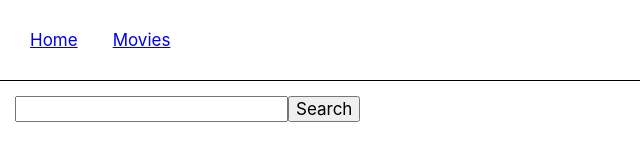
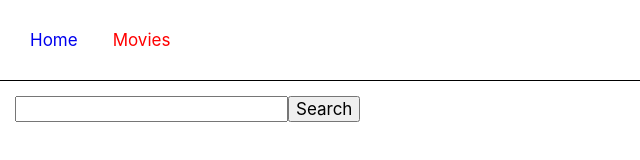
Before and after one commit to artipavl/goit-react-hw-05-movies, a React (Create React App) app: page /goit-react-hw-05-movies/movies in a window 1280 px wide. Shown: the top 160 px of the page, without its empty margins (0-640 px from the left). Built offline with nearby package versions, Linux system fonts and the light colour scheme.

Commit message:
fix data and nav

```diff
--- a/src/components/App.jsx
+++ b/src/components/App.jsx
@@ -13,7 +13,7 @@ export function App() {
     <div className="App">
       <Routes>
         <Route path="/" element={<Home />}>
-          <Route path="/" element={<TrendingList />} />
+          <Route index element={<TrendingList />} />
           <Route path="movies" element={<Movies />} />
           <Route path="movies/:movieId" element={<MovieDetails />}>
             <Route path="cast" element={<Cast />} />
--- a/src/components/Header/Style.js
+++ b/src/components/Header/Style.js
@@ -1,4 +1,4 @@
-import { Link } from 'react-router-dom';
+import { NavLink } from 'react-router-dom';
 import styled from 'styled-components';
 
 export const HeaderPage = styled.header`
@@ -12,8 +12,13 @@ export const Nav = styled.nav`
   height: 100%;
 `;
 
-export const NaveLink = styled(Link)`
-display: block;
-height: 100%;
-padding: 10px;
-`
+export const NaveLink = styled(NavLink)`
+  display: block;
+  height: 100%;
+  padding: 10px;
+  text-decoration: none;
+
+  &.active{
+    color: red;
+  }
+`;
--- a/src/components/TrendingList/TrendingList.jsx
+++ b/src/components/TrendingList/TrendingList.jsx
@@ -8,6 +8,13 @@ const TrendingList = () => {
 
   useEffect(() => {
     getTrending()
+      .then(data =>
+        data.map(({ id, original_title, name }) => ({
+          id,
+          original_title,
+          name,
+        }))
+      )
       .then(data => setData(data))
       .catch(console.error);
   }, []);
--- a/src/pages/Movies.jsx
+++ b/src/pages/Movies.jsx
@@ -14,6 +14,13 @@ const Movies = () => {
   useEffect(() => {
     if (search) {
       getSearchMovie(search, 1)
+        .then(data =>
+          data.map(({ id, original_title, name }) => ({
+            id,
+            original_title,
+            name,
+          }))
+        )
         .then(data => setData(data))
         .catch(console.error);
     }
```
